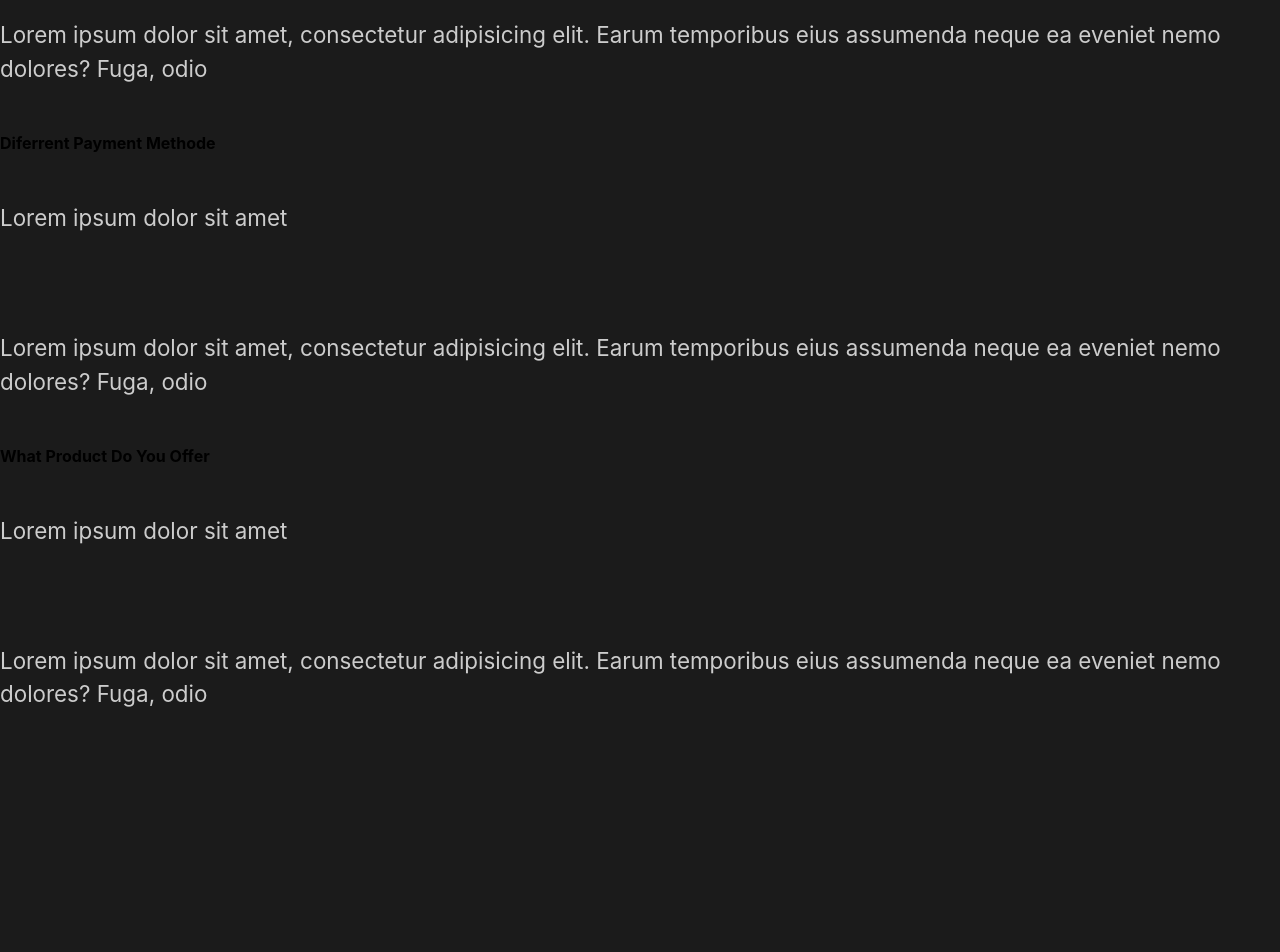
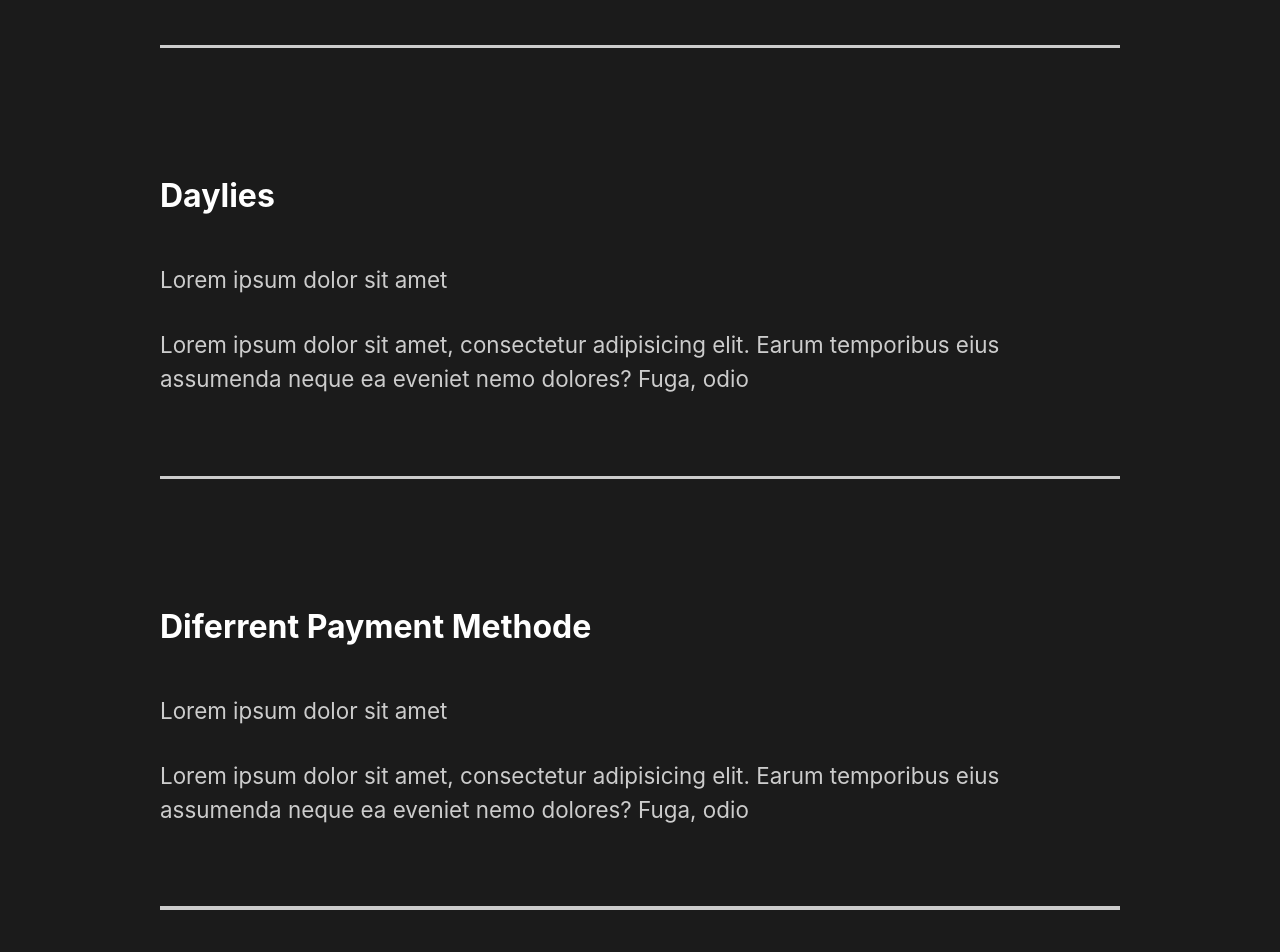
Before and after one commit to Xaisone/the-creative-react-captrue, a React (Create React App) app: page / in a window 1280 px wide. Shown: the part 2640-3592 px from the top of the page. Before the commit the page ends 3399 px from the top, so only its background shows below. Built offline with nearby package versions, Linux system fonts and the light colour scheme.

Commit message:
7. Styling Faq Section

```diff
--- a/src/components/FaqSection.js
+++ b/src/components/FaqSection.js
@@ -1,8 +1,9 @@
-
+import styled from "styled-components";
+import { StyledAbout } from "../styles";
 
 const FaqSection = () => {
   return (
-    <div className="faq">
+    <Faq>
       <h2>
         Any Question <span>FAQ</span>
       </h2>
@@ -15,6 +16,7 @@
             temporibus eius assumenda neque ea eveniet nemo dolores? Fuga, odio
           </p>
         </div>
+        <div className="faq-line"></div>
       </div>
       <div className="question">
         <h4>Daylies</h4>
@@ -25,6 +27,7 @@
             temporibus eius assumenda neque ea eveniet nemo dolores? Fuga, odio
           </p>
         </div>
+        <div className="faq-line"></div>
       </div>
       <div className="question">
         <h4>Diferrent Payment Methode</h4>
@@ -35,6 +38,7 @@
             temporibus eius assumenda neque ea eveniet nemo dolores? Fuga, odio
           </p>
         </div>
+        <div className="faq-line"></div>
       </div>
       <div className="question">
         <h4>What Product Do You Offer</h4>
@@ -45,9 +49,37 @@
             temporibus eius assumenda neque ea eveniet nemo dolores? Fuga, odio
           </p>
         </div>
+        <div className="faq-line"></div>
       </div>
-    </div>
+    </Faq>
   );
 };
 
+const Faq = styled(StyledAbout)`
+display: block;
+span{
+  display: block;
+}
+h2{
+  padding-bottom: 2rem;
+  font-weight: lighter;
+}
+.faq-line{
+  background: #cccccc;
+  height: 0.2rem;
+  margin: 2rem 0rem;
+  width: 100%;
+}
+.question{
+  padding: 3rem 0rem;
+  cursor: pointer;
+}
+.answer{
+  padding: 2rem 0rem;
+  p{
+    padding: 1rem 0rem;
+  }
+}
+`;
+
 export default FaqSection;
--- a/src/components/GlobalStyle.js
+++ b/src/components/GlobalStyle.js
@@ -39,6 +39,7 @@
     }
     h4{
         font-weight: bold;
+        font-size: 2rem;
     }
 
     span{
```
